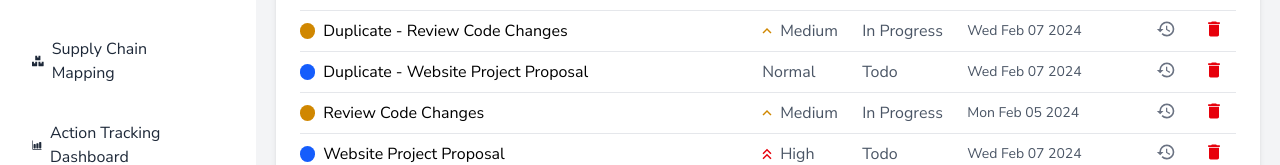
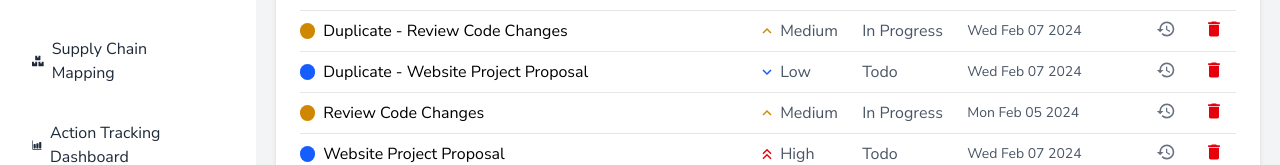
Before and after one commit to zunairah-khan/supplier-intelligence-tool, a React (Vite) app in the folder client/: page /trashed in a window 1280 px wide. Shown: the part 435-600 px from the top of the page. Built offline with nearby package versions, Linux system fonts and the light colour scheme.

Commit message:
removed normal priority for tasks

```diff
--- a/client/src/assets/data.js
+++ b/client/src/assets/data.js
@@ -1391,7 +1391,7 @@ export const tasks = [
     _id: "65c3c21f55ae9b2f7666e86c",
     title: "Duplicate - Website Project Proposal",
     date: "2024-02-07T17:46:56.040Z",
-    priority: "normal",
+    priority: "low",
     stage: "todo",
     assets: [],
     team: [
--- a/client/src/components/task/AddTask.jsx
+++ b/client/src/components/task/AddTask.jsx
@@ -9,7 +9,7 @@ import { BiImages } from "react-icons/bi";
 import Button from "../Button";
 
 const STAGES = ["TODO", "IN PROGRESS", "COMPLETED"];
-const PRIORITIES = ["HIGH", "MEDIUM", "NORMAL", "LOW"];
+const PRIORITIES = ["HIGH", "MEDIUM",  "LOW"];
 
 const uploadedFileURLs = [];
 
```
